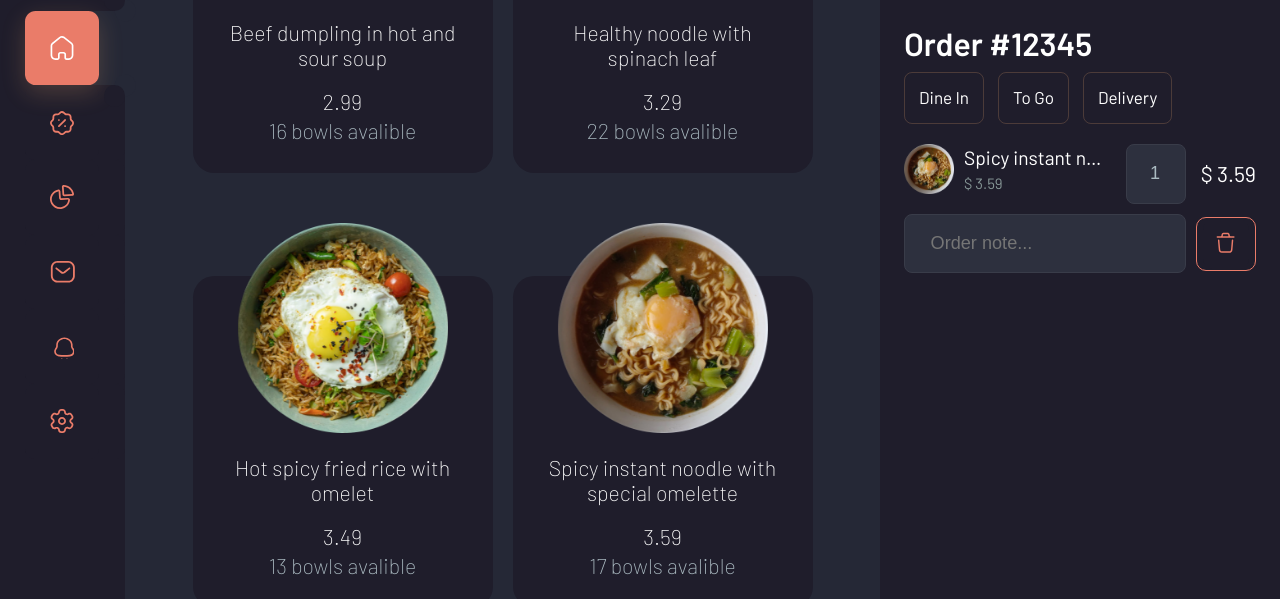
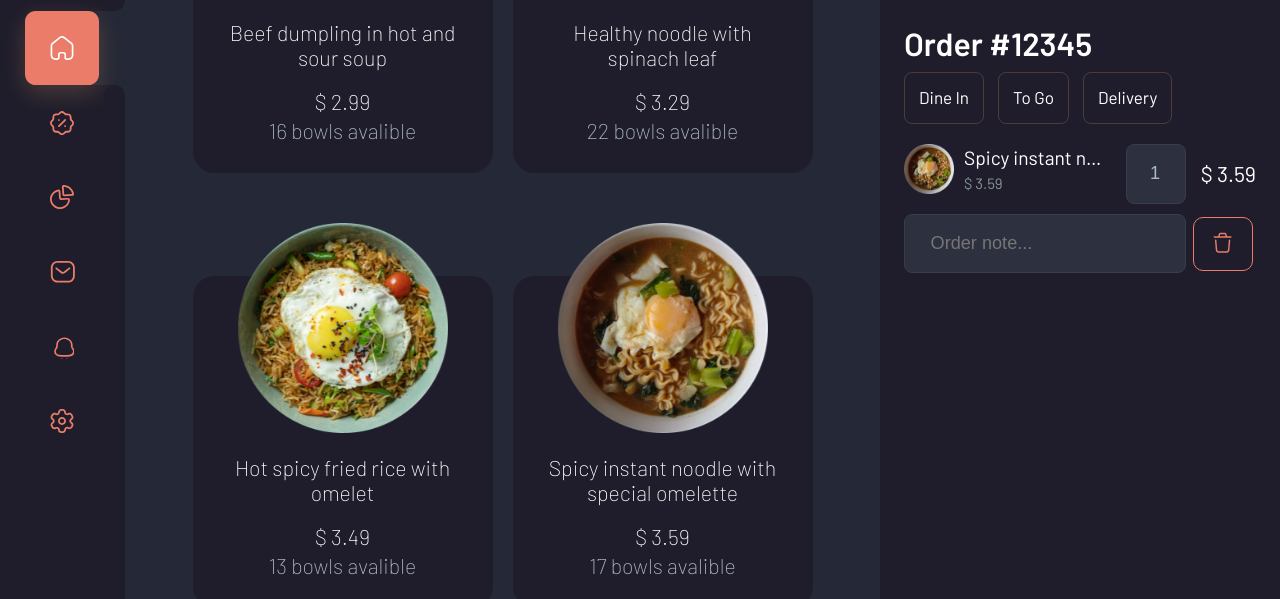
Before and after one commit to bmangust/JaegarResto, a Next.js app: page / in a window 1280 px wide. Both pictures are taken after a click on the element 662 px from the left and 1319 px from the top of the page. Shown: the part 919-1518 px from the top of the page. Built offline with nearby package versions, Linux system fonts and the light colour scheme.

Commit message:
add in and out animations for cart items

```diff
--- a/src/components/CartList/CartItem.tsx
+++ b/src/components/CartList/CartItem.tsx
@@ -10,11 +10,12 @@ import {
 } from '@/store/features/cart/cartSlice';
 import React from 'react';
 import { useAppDispatch } from '@/store/hooks';
+import { motion } from 'framer-motion';
 
 interface Props {
   item: ICartItem;
 }
-const StyledDiv = styled.div`
+const StyledDiv = styled(motion.div)`
   color: ${({ theme }) => theme.colors.white};
   font-size: 1rem;
   height: 150px;
@@ -92,6 +93,7 @@ const StyledDiv = styled.div`
     border-radius: 10px;
     width: 60px;
     margin-left: 10px;
+    margin-right: 3px;
     transform: scale(1);
     transition: 0.3s;
   }
@@ -99,6 +101,19 @@ const StyledDiv = styled.div`
     transform: scale(1.1);
   }
 `;
+
+const variants = {
+  animate: {
+    x: 0,
+    transition: {
+      duration: 0.1,
+    },
+  },
+  initial: { x: '-100%' },
+  exit: {
+    x: '-100%',
+  },
+};
 
 const CartItem = ({ item }: Props) => {
   if (!item) return <span>nothing</span>;
@@ -129,7 +144,7 @@ const CartItem = ({ item }: Props) => {
     Math.round(item.item.price * item.quantity * 100) / 100;
 
   return (
-    <StyledDiv>
+    <StyledDiv key={item.item.id} {...variants}>
       <div className="item-header">
         <div className="col1">
           <img
--- a/src/components/CartList/CartList.tsx
+++ b/src/components/CartList/CartList.tsx
@@ -1,23 +1,57 @@
 import { useAppSelector } from '@/store/hooks';
+import { AnimatePresence, motion } from 'framer-motion';
 import React from 'react';
 import styled from 'styled-components';
 import CartItem from './CartItem';
 
-const StyledDiv = styled.div`
+const StyledDiv = styled(motion.div)`
   flex-grow: 2;
   margin-top: 20px;
   max-height: calc(100vh - 148px - 75px);
   overflow-y: scroll;
+  display: flex;
+  flex-direction: column;
 `;
+
+const variants = {
+  initial: {
+    opacity: 0,
+  },
+  animate: {
+    opacity: 1,
+  },
+  exit: {
+    opacity: 0,
+  },
+};
+
+const infoVariants = {
+  initial: {
+    opacity: 0,
+  },
+  animate: {
+    opacity: 1,
+    transition: {
+      delay: 0.5,
+    },
+  },
+  exit: {
+    opacity: 0,
+  },
+};
 
 function CartList() {
   const items = useAppSelector((state) => state.cart.items);
-  if (items.length === 0) return <StyledDiv>Add some items to cart</StyledDiv>;
   return (
-    <StyledDiv>
-      {items.map((el) => (
-        <CartItem item={el} key={el.item.id} />
-      ))}
+    <StyledDiv {...variants} layout>
+      <AnimatePresence>
+        {items.map((el) => (
+          <CartItem item={el} key={el.item.id} />
+        ))}
+      </AnimatePresence>
+      {items.length === 0 && (
+        <motion.div {...infoVariants}>Add some items to cart</motion.div>
+      )}
     </StyledDiv>
   );
 }
--- a/src/components/MenuItem/MenuItem.tsx
+++ b/src/components/MenuItem/MenuItem.tsx
@@ -58,11 +58,11 @@ const StyledMenuItem = styled(motion.div)`
 `;
 
 const variants = {
-  visible: {
+  animate: {
     opacity: 1,
     scale: 1,
   },
-  hidden: { opacity: 0, scale: 0.5 },
+  initial: { opacity: 0, scale: 0.5 },
 };
 
 const MenuItem: React.FC<MenuItemProps> = ({ item }) => {
@@ -71,10 +71,10 @@ const MenuItem: React.FC<MenuItemProps> = ({ item }) => {
     dispatch(addItemToCart(item));
   };
   return (
-    <StyledMenuItem onClick={handleClick} variants={variants}>
+    <StyledMenuItem onClick={handleClick} {...variants}>
       <img src={item.image} />
       <span className="title">{item.title}</span>
-      <span className="price">{item.price}</span>
+      <span className="price">$ {item.price}</span>
       <span className="avalible">{item.avalible} bowls avalible</span>
       <div className="bg" />
     </StyledMenuItem>
--- a/src/components/MenuList/MenuList.tsx
+++ b/src/components/MenuList/MenuList.tsx
@@ -1,6 +1,6 @@
 import styled from 'styled-components';
 import MenuItem from '../MenuItem/MenuItem';
-import { motion, useAnimation } from 'framer-motion';
+import { AnimatePresence, motion, useAnimation } from 'framer-motion';
 import { useEffect } from 'react';
 import { useAppSelector } from '@/store/hooks';
 
@@ -29,7 +29,7 @@ const StyledContainer = styled(motion.div)`
   }
 `;
 
-const list = {
+const variants = {
   visible: {
     opacity: 1,
     transition: {
@@ -39,6 +39,9 @@ const list = {
   },
   hidden: {
     opacity: 0,
+  },
+  exit: {
+    x: 1000,
   },
 };
 
@@ -63,12 +66,12 @@ const MenuList: React.FC<MenuListProps> = (props) => {
       <span className="title">{props.title}</span>
       <motion.div
         className="grid"
-        variants={list}
+        variants={variants}
         animate={controls}
         initial="hidden"
         exit="exit"
       >
-        {items}
+        <AnimatePresence>{items}</AnimatePresence>
       </motion.div>
     </StyledContainer>
   );
```
